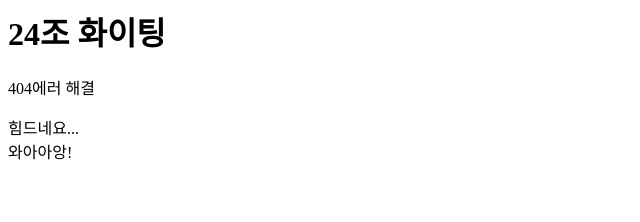
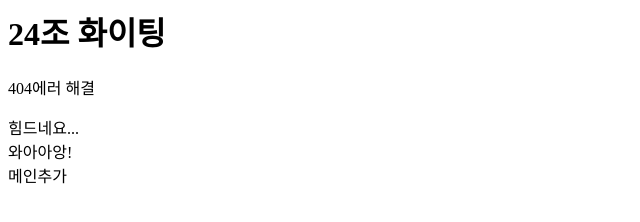
Before and after one commit to 24-gitTest/demo-repository, a website: page index.html in a window 1280 px wide. Shown: the full height of the page, 0-640 px from the left. Drawn offline with Linux system fonts and the light colour scheme.

Commit message:
Feat: <main>태그 추가

```diff
--- a/index.html
+++ b/index.html
@@ -2,3 +2,4 @@
 <p>404에러 해결</p>
 <div>힘드네요...</div>
 <div>와아아앙!</div>
+<main>메인추가</main>
```
